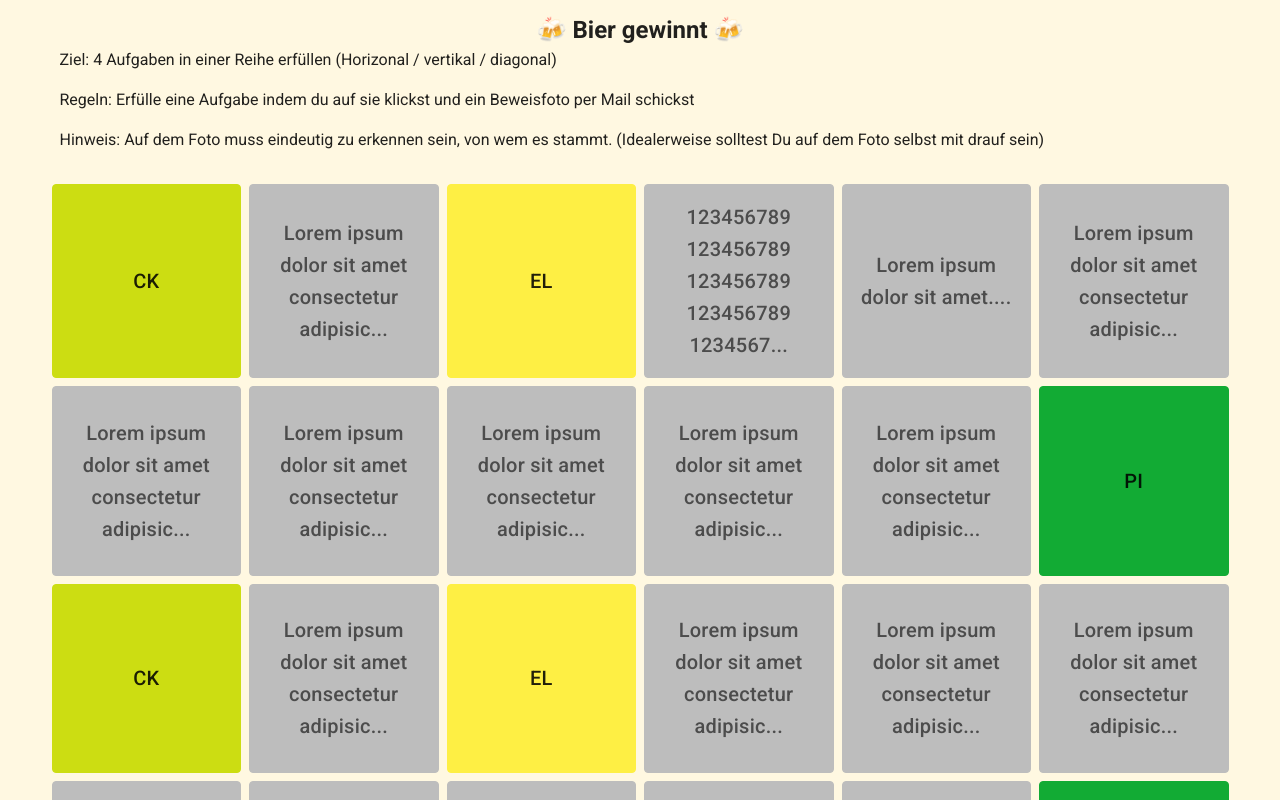
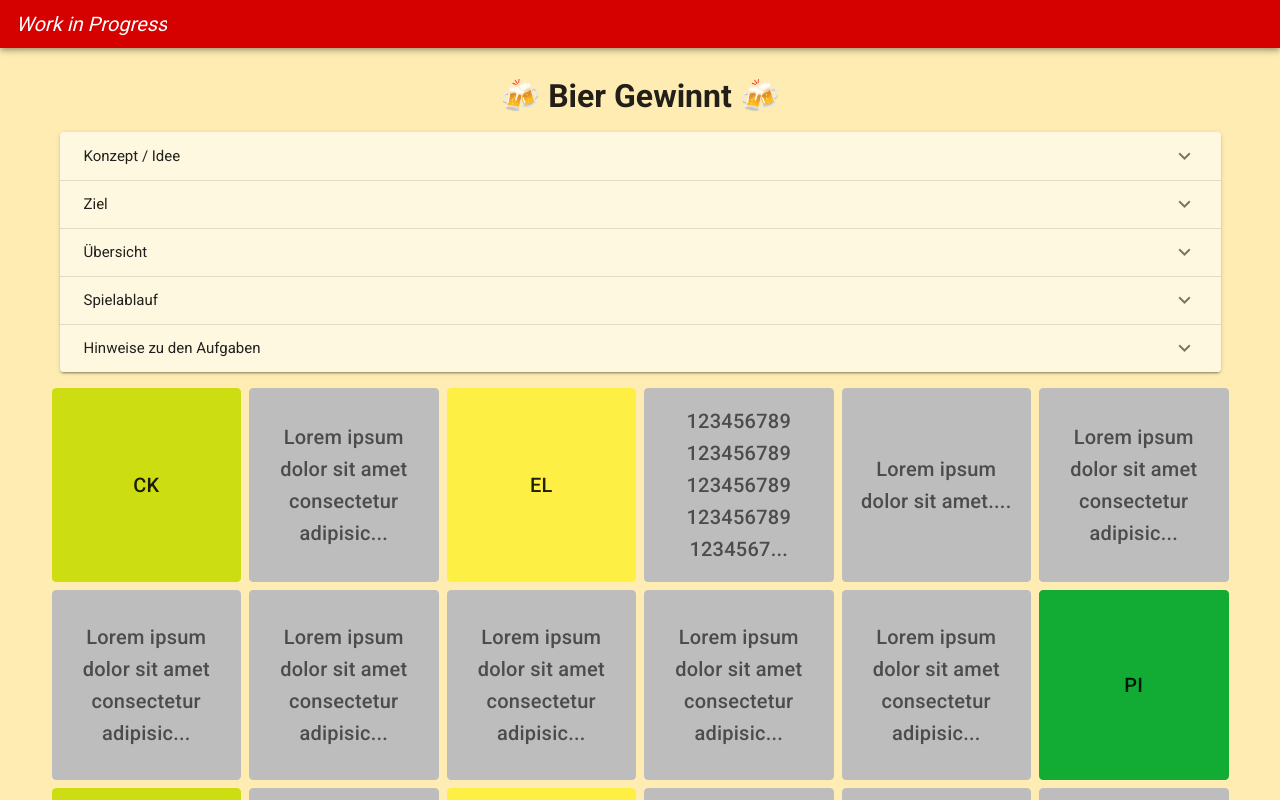
Before and after one commit to Senti81/bier-gewinnt, a Vue app: page / in a window 1280 px wide. Shown: the top 800 px of the page. Built offline with nearby package versions, Linux system fonts and the light colour scheme.

Commit message:
updated main app

```diff
--- a/src/App.vue
+++ b/src/App.vue
@@ -1,7 +1,8 @@
 <template>
   <v-app>
-    <v-main class="amber lighten-5">
+    <v-main class="amber lighten-4">
       <Header/>
+      <Rules/>
       <Main/>
     </v-main>
   </v-app>
@@ -10,12 +11,14 @@
 <script>
 import Main from './components/Main'
 import Header from './components/Header'
+import Rules from './components/Rules'
 
 export default {
   name: 'App',
 
   components: {
     Main,
+    Rules,
     Header
   },
 
--- a/src/components/Header.vue
+++ b/src/components/Header.vue
@@ -1,26 +1,18 @@
 <template>
-  <v-container>
-    <h2 class="text-center">
-      🍻 Bier gewinnt 🍻
-    </h2>
-    <p>
-      Ziel: 4 Aufgaben in einer Reihe erfüllen
-      (Horizonal / vertikal / diagonal)
-    </p>
-    <p>
-      Regeln: Erfülle eine Aufgabe indem du auf sie klickst
-      und ein Beweisfoto per Mail schickst
-    </p>
-    <p>
-      Hinweis: Auf dem Foto muss eindeutig zu erkennen sein,
-      von wem es stammt. (Idealerweise solltest Du auf dem Foto
-      selbst mit drauf sein)
-    </p>
-  </v-container>
+  <div>
+    <v-app-bar
+      color="red accent-4"
+      dense
+      dark
+    >
+    <v-toolbar-title class="font-italic">Work in Progress</v-toolbar-title>
+    </v-app-bar>
+    <h1 class="text-center pt-6">🍻 Bier Gewinnt 🍻 </h1>
+  </div>
 </template>
 
 <script>
 export default {
 
-}
+  }
 </script>
--- a/src/components/Main.vue
+++ b/src/components/Main.vue
@@ -337,7 +337,7 @@ export default {
     },
     sendEmail(n) {
       this.tasks[n-1].dialog = false
-      window.open('mailto:'+this.email+'?subject='+n)
+      window.open('mailto:'+this.email+'?subject=Lösung für Nr. '+n)
     },
     setColor(n) {
       return (this.tasks[n-1].src === null) ? 'grey lighten-1' : this.tasks[n-1].color
@@ -348,6 +348,7 @@ export default {
         case 'sm': return this.tasks[n-1].text.substring(0, 22) + "..."
         case 'md': return this.tasks[n-1].text.substring(0, 32) + "..."
         case 'lg': return this.tasks[n-1].text.substring(0, 47) + "..."
+        case 'xl': return this.tasks[n-1].text.substring(0, 127)
       }
       return this.tasks[n-1].text
     }
```
